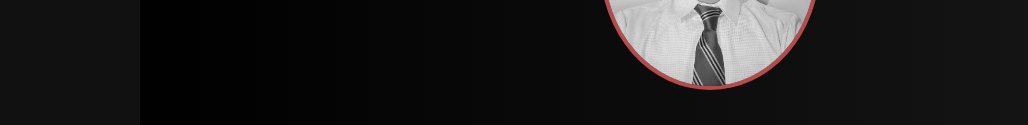
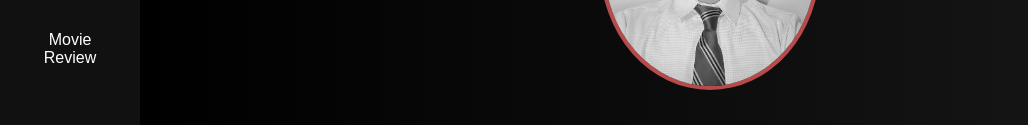
Before and after one commit to Rishav-09/E-portfolio, a plain HTML site: page index.html in a window 1280 px wide. Shown: the part 305-430 px from the top of the page, without its empty margins (0-1028 px from the left). Drawn offline with Linux system fonts and the light colour scheme.

Commit message:
Update index.html

```diff
--- a/index.html
+++ b/index.html
@@ -119,6 +119,7 @@
             <a href="skill.html">Skills</a>
             <a href="assigment.html">Assignment</a>
             <a href="self introduction.html">Self Introduction</a>
+            <a href="other.html">Movie Review</a>
         </nav>
     </header>
 
```
